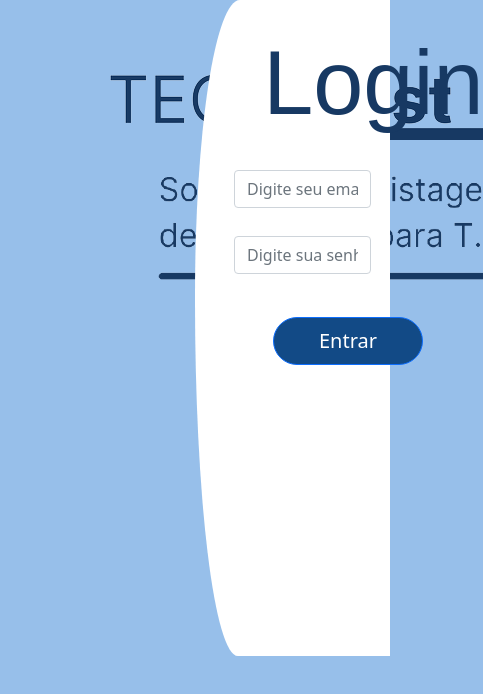
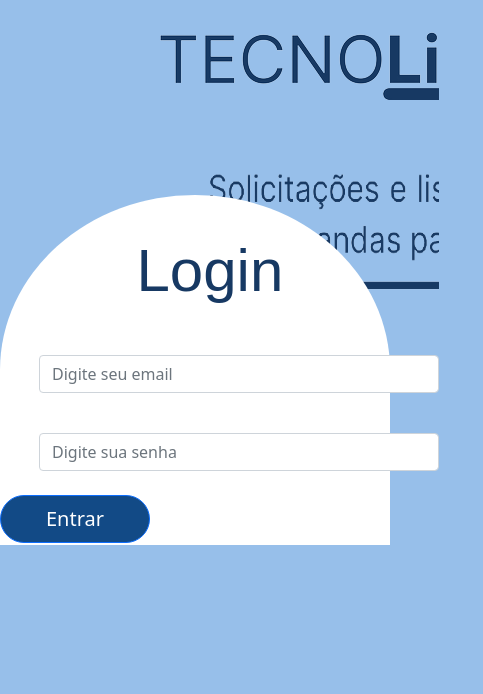
Before and after one commit to lLeicam/epifaniaTCC, a plain HTML site: page prototipacaoSite/login.html in a window 390 px wide. Shown: the whole page, 483 px wide, since content can reach past the window. Drawn offline with nearby package versions, Linux system fonts and the light colour scheme.

Commit message:
responsivo

```diff
--- a/prototipacaoSite/login.css
+++ b/prototipacaoSite/login.css
@@ -23,6 +23,7 @@ p{
     padding-top: 8%;
 }
 
+
 .email{
     margin-left: 20%;
     margin-right: 10%;
@@ -39,5 +40,62 @@ p{
     margin-top: 10%;
     margin-left: 40%;
     width: 150px;
+}
+
+/*tablets*/
+@media screen and (max-width: 768px){
+    body{
+        background: url(./imgs/0.png),
+        url(./imgs/2.png);
+        background-repeat: no-repeat, no-repeat;
+        background-position: 150px 20px, 200px 100px;
+        background-size: auto, 345px 290px;
+    }
+
+    .outside{
+        margin-left: 0%;
+        margin-right: 0%;
+        margin-bottom: 0%;
+        margin-top: 50%;
+        border-radius: 100% 100% 0% 0% / 100% 100% 0% 0%;
+        width: 100%;
+        height: 350px;
+
+    }
+
+    p{
+        font-size: 60px;
+        font-family: Arial, Helvetica, sans-serif;
+        color: #173963;
+        margin-left: 35%;
+        margin-top: 0%;
+    }
+
+    .email{
+        margin-left: 10%;
+        margin-right: 0%;
+        padding-top: 0%;
+        width: 400px;
+    }
+
+    .senha{
+        margin-left: 10%;
+        margin-right: 0%;
+        padding-top: 2%;
+        width: 400px;
+    }
+
+    .botao{
+        margin-top: 0%;
+        margin-left: 0%;
+        width: 150px;
+    }
 
 }
+
+/*celulares*/
+@media screen and (max-width: 320px){
+    .outside{
+        width: 100%;
+    }
+}
```
